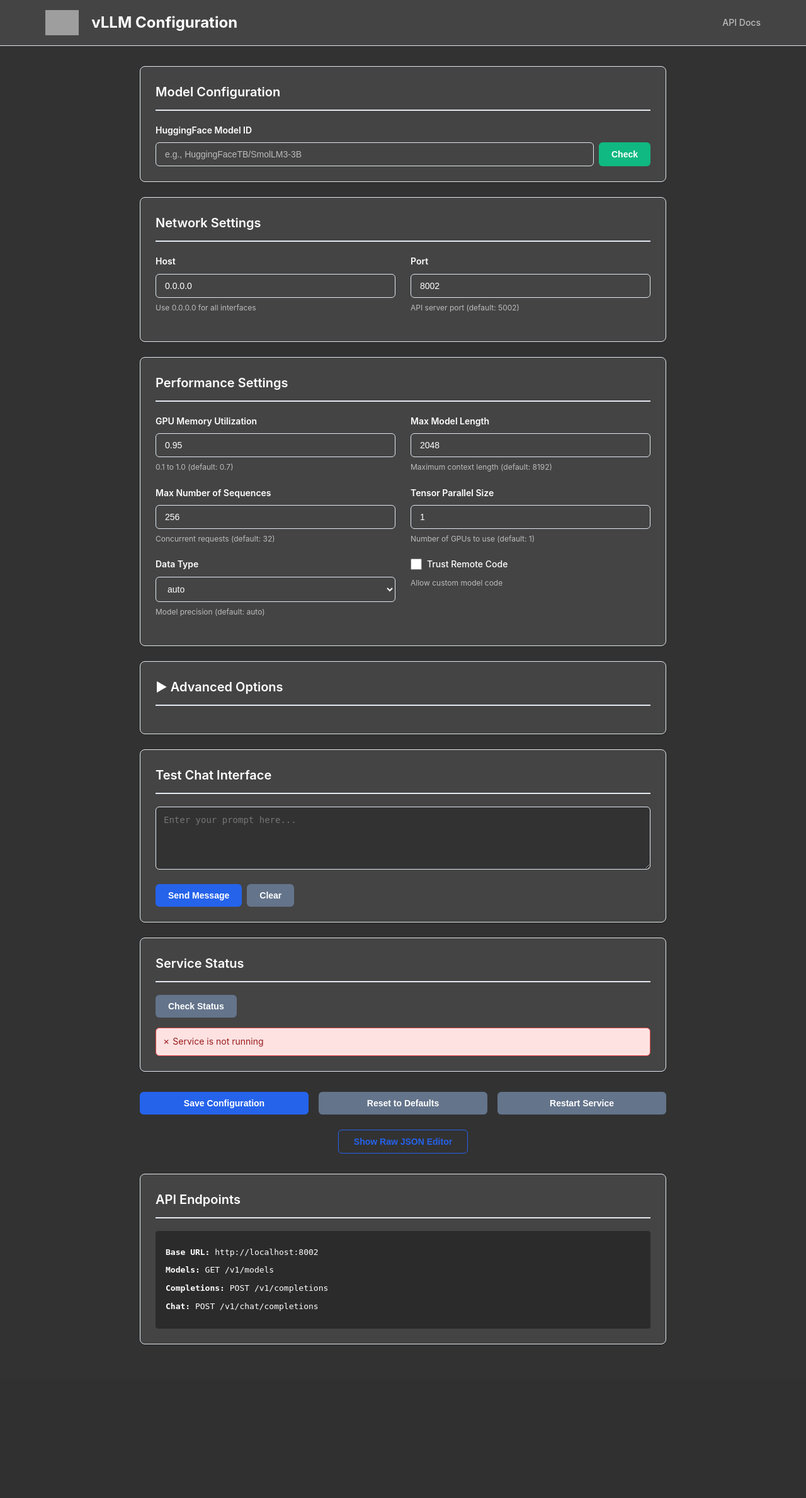
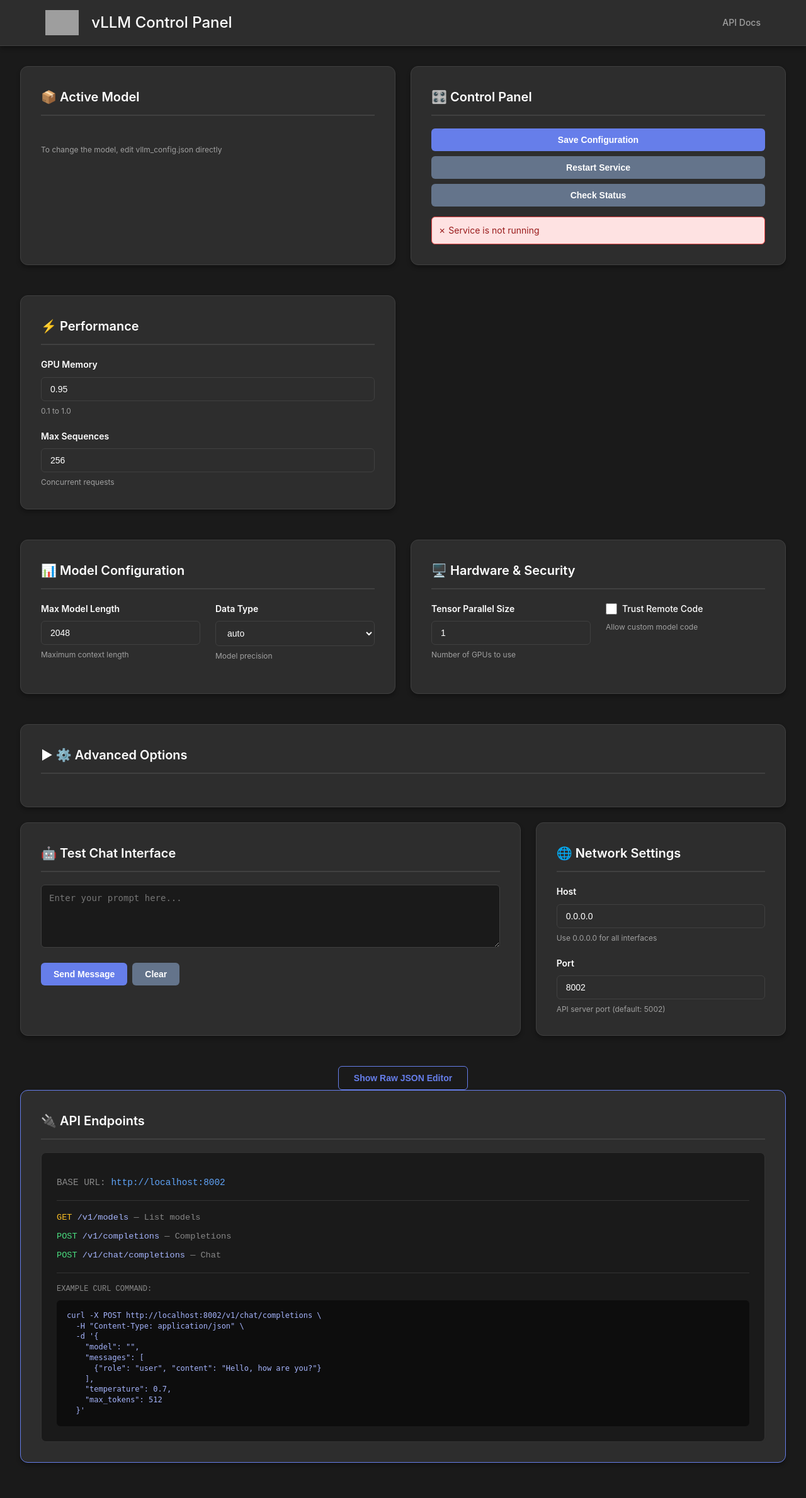
Before and after one commit to MasonGillDev/SLYDInference, a Flask app: page / in a window 1280 px wide. Shown: the whole page at 63% size. Before the commit the page ends 2135 px from the top, so only its background shows below. Run offline with Flask 3, Linux system fonts and the light colour scheme; grey boxes are pictures that could not be loaded.

Commit message:
UI changes

```diff
--- a/SlydLLMSite/static/script.js
+++ b/SlydLLMSite/static/script.js
@@ -1,43 +1,9 @@
-// Check if HuggingFace model is valid
-async function checkModel() {
-    const modelId = document.getElementById('model-id').value;
-    const statusDiv = document.getElementById('model-status');
-
-    if (!modelId) {
-        showStatus(statusDiv, 'Please enter a model ID', 'error');
-        return;
-    }
-
-    // Show loading state
-    statusDiv.textContent = 'Checking model...';
-    statusDiv.className = 'status-message';
-    statusDiv.style.display = 'block';
-
-    try {
-        const response = await fetch(`${window.API_BASE}/check-model`, {
-            method: 'POST',
-            headers: {
-                'Content-Type': 'application/json',
-            },
-            body: JSON.stringify({ model_id: modelId })
-        });
-
-        const data = await response.json();
-
-        if (data.valid) {
-            showStatus(statusDiv, '✓ Model is valid and accessible', 'success');
-        } else {
-            showStatus(statusDiv, '✗ ' + (data.message || 'Model not found'), 'error');
-        }
-    } catch (error) {
-        showStatus(statusDiv, '✗ Error checking model: ' + error.message, 'error');
-    }
-}
+// Check model function is no longer needed since model is read-only
 
 // Save vLLM configuration
 async function saveConfig() {
     const config = {
-        model: document.getElementById('model-id').value,
+        // Model is read-only, get from original config
         host: document.getElementById('host').value,
         port: parseInt(document.getElementById('port').value),
         max_num_seqs: parseInt(document.getElementById('max-num-seqs').value),
--- a/SlydLLMSite/static/style.css
+++ b/SlydLLMSite/static/style.css
@@ -5,18 +5,18 @@
 }
 
 :root {
-    --primary-color: #2563eb;
-    --primary-hover: #1d4ed8;
+    --primary-color: #667eea;
+    --primary-hover: #5a67d8;
     --secondary-color: #64748b;
     --success-color: #10b981;
     --error-color: #ef4444;
-    --background: #323232;
-    --card-background: #444444;
+    --background: #1a1a1a;
+    --card-background: #2d2d2d;
     --text-primary: #ffffff;
-    --text-secondary: #bcbcbc;
-    --border-color: #e2e8f0;
-    --shadow: 0 1px 3px 0 rgba(0, 0, 0, 0.1), 0 1px 2px -1px rgba(0, 0, 0, 0.1);
-    --shadow-lg: 0 10px 15px -3px rgba(0, 0, 0, 0.1), 0 4px 6px -4px rgba(0, 0, 0, 0.1);
+    --text-secondary: #a0a0a0;
+    --border-color: #404040;
+    --shadow: 0 4px 6px rgba(0, 0, 0, 0.3);
+    --shadow-lg: 0 10px 25px rgba(0, 0, 0, 0.5);
 }
 
 body {
@@ -85,11 +85,12 @@
 /* Card Sections */
 .card {
     background-color: var(--card-background);
-    border-radius: 0.5rem;
-    padding: 1.5rem;
+    border-radius: 12px;
+    padding: 2rem;
     margin-bottom: 1.5rem;
     box-shadow: var(--shadow);
     border: 1px solid var(--border-color);
+    transition: transform 0.2s, box-shadow 0.2s;
 }
 
 .section-title {
@@ -372,7 +373,41 @@
     min-width: 160px;
 }
 
+/* Grid Layout Helpers */
+.grid-2-col {
+    display: grid;
+    grid-template-columns: repeat(auto-fit, minmax(500px, 1fr));
+    gap: 1.5rem;
+}
+
+.grid-chat-control {
+    display: grid;
+    grid-template-columns: 2fr 1fr;
+    gap: 1.5rem;
+}
+
 /* Responsive Design */
+@media (max-width: 1400px) {
+    /* 3 columns to 2 columns for top grid */
+    .container > div:first-child {
+        grid-template-columns: repeat(2, 1fr) !important;
+    }
+    /* 4 columns to 2 columns for second grid */
+    .container > div:nth-child(2) {
+        grid-template-columns: repeat(2, 1fr) !important;
+    }
+}
+
+@media (max-width: 968px) {
+    .grid-chat-control {
+        grid-template-columns: 1fr;
+    }
+    /* All grids to single column */
+    .container > div {
+        grid-template-columns: 1fr !important;
+    }
+}
+
 @media (max-width: 768px) {
     .form-row {
         grid-template-columns: 1fr;
--- a/SlydLLMSite/templates/index.html
+++ b/SlydLLMSite/templates/index.html
@@ -3,7 +3,7 @@
 <head>
     <meta charset="UTF-8">
     <meta name="viewport" content="width=device-width, initial-scale=1.0">
-    <title>vLLM Configuration Portal</title>
+    <title>SLYD vLLM Control Panel</title>
     <link rel="stylesheet" href="{{ url_for('static', filename='style.css') }}">
 </head>
 <body>
@@ -12,7 +12,7 @@
         <div class="nav-content">
             <div class="logo-section" style="display: flex; align-items: center;">
                 <img src="https://www.slyd.com/images/SLYD-logo-300x86.webp" alt="SLYD Logo" style="height: 40px; margin-right: 20px;">
-                <h1 style="color: white; margin: 0;">vLLM Configuration</h1>
+                <h1 style="color: white; margin: 0; font-size: 1.5rem; font-weight: 500;">vLLM Control Panel</h1>
             </div>
             <div class="nav-links">
                 <a href="https://docs.vllm.ai/en/latest/serving/openai_compatible_server.html" target="_blank" class="docs-link">API Docs</a>
@@ -21,61 +21,42 @@
     </nav>
 
     <!-- Main Content -->
-    <div class="container">
+    <div class="container" style="max-width: 1600px;">
 
-        <!-- Model Configuration Section -->
+        <!-- Top Grid: Model, Network, Performance -->
+        <div style="display: grid; grid-template-columns: repeat(3, 1fr); gap: 1.5rem; margin-bottom: 1.5rem;">
+
+            <!-- Model Information Section -->
             <div class="card">
-            <h2 class="section-title">Model Configuration</h2>
-
-            <div class="form-group">
-                <label for="model-id">HuggingFace Model ID</label>
-                <div class="input-with-button">
-                    <input type="text"
-                           id="model-id"
-                           value="{{ vllm_config.model }}"
-                           placeholder="e.g., HuggingFaceTB/SmolLM3-3B"
-                           class="input-field flex-1">
-                    <button type="button" class="btn-check" onclick="checkModel()">Check</button>
-                </div>
-                <div id="model-status" class="status-message"></div>
-            </div>
-
-        </div>
-
-        <!-- Network Configuration Section -->
-        <div class="card">
-            <h2 class="section-title">Network Settings</h2>
-
-            <div class="form-row">
-                <div class="form-group">
-                    <label for="host">Host</label>
-                    <input type="text"
-                           id="host"
-                           value="{{ vllm_config.host }}"
-                           class="input-field">
-                    <small class="helper-text">Use 0.0.0.0 for all interfaces</small>
-                </div>
-
-                <div class="form-group">
-                    <label for="port">Port</label>
-                    <input type="number"
-                           id="port"
-                           value="{{ vllm_config.port }}"
-                           min="1"
-                           max="65535"
-                           class="input-field">
-                    <small class="helper-text">API server port (default: 5002)</small>
-                </div>
+                <h2 class="section-title">📦 Active Model</h2>
+                <div style="padding: 0.5rem 0;">
+                    <p style="font-size: 1.1rem; color: var(--primary-color); margin: 0.5rem 0; font-weight: 500;">
+                        {{ vllm_config.model }}
+                    </p>
+                    <small class="helper-text" style="display: block; margin-top: 1rem;">To change the model, edit vllm_config.json directly</small>
                 </div>
             </div>
 
-        <!-- Performance Configuration Section -->
+            <!-- Control Panel -->
             <div class="card">
-            <h2 class="section-title">Performance Settings</h2>
+                <h2 class="section-title">🎛️ Control Panel</h2>
+                <button type="button" class="btn-primary" onclick="saveConfig()" style="width: 100%; margin-bottom: 0.5rem;">
+                    Save Configuration
+                </button>
+                <button type="button" class="btn-secondary" onclick="restartService()" style="width: 100%; margin-bottom: 0.5rem;">
+                    Restart Service
+                </button>
+                <button type="button" class="btn-secondary" onclick="checkServiceStatus()" style="width: 100%;">
+                    Check Status
+                </button>
+                <div id="service-status" class="status-message" style="margin-top: 1rem;"></div>
+            </div>
 
-            <div class="form-row">
+            <!-- Performance Configuration Section (Compact) -->
+            <div class="card">
+                <h2 class="section-title">⚡ Performance</h2>
                 <div class="form-group">
-                    <label for="gpu-memory">GPU Memory Utilization</label>
+                    <label for="gpu-memory">GPU Memory</label>
                     <input type="number"
                            id="gpu-memory"
                            value="{{ vllm_config.gpu_memory_utilization }}"
@@ -83,9 +64,28 @@
                            min="0.1"
                            max="1.0"
                            class="input-field">
-                    <small class="helper-text">0.1 to 1.0 (default: 0.7)</small>
+                    <small class="helper-text">0.1 to 1.0</small>
+                </div>
+                <div class="form-group">
+                    <label for="max-num-seqs">Max Sequences</label>
+                    <input type="number"
+                           id="max-num-seqs"
+                           value="{{ vllm_config.max_num_seqs }}"
+                           min="1"
+                           max="256"
+                           class="input-field">
+                    <small class="helper-text">Concurrent requests</small>
+                </div>
             </div>
 
+        </div> <!-- End top grid -->
+
+        <!-- Second Grid: Model & Hardware Settings -->
+        <div style="display: grid; grid-template-columns: repeat(2, 1fr); gap: 1.5rem; margin-bottom: 1.5rem;">
+
+            <div class="card">
+                <h2 class="section-title">📊 Model Configuration</h2>
+                <div class="form-row">
                     <div class="form-group">
                         <label for="max-model-len">Max Model Length</label>
                         <input type="number"
@@ -94,22 +94,24 @@
                                min="128"
                                max="131072"
                                class="input-field">
-                    <small class="helper-text">Maximum context length (default: 8192)</small>
+                        <small class="helper-text">Maximum context length</small>
+                    </div>
+                    <div class="form-group">
+                        <label for="dtype">Data Type</label>
+                        <select id="dtype" class="input-field">
+                            <option value="auto" {% if vllm_config.dtype == 'auto' %}selected{% endif %}>auto</option>
+                            <option value="float16" {% if vllm_config.dtype == 'float16' %}selected{% endif %}>float16</option>
+                            <option value="bfloat16" {% if vllm_config.dtype == 'bfloat16' %}selected{% endif %}>bfloat16</option>
+                            <option value="float32" {% if vllm_config.dtype == 'float32' %}selected{% endif %}>float32</option>
+                        </select>
+                        <small class="helper-text">Model precision</small>
+                    </div>
                 </div>
             </div>
 
+            <div class="card">
+                <h2 class="section-title">🖥️ Hardware & Security</h2>
                 <div class="form-row">
-                <div class="form-group">
-                    <label for="max-num-seqs">Max Number of Sequences</label>
-                    <input type="number"
-                           id="max-num-seqs"
-                           value="{{ vllm_config.max_num_seqs }}"
-                           min="1"
-                           max="256"
-                           class="input-field">
-                    <small class="helper-text">Concurrent requests (default: 32)</small>
-                </div>
-
                     <div class="form-group">
                         <label for="tensor-parallel">Tensor Parallel Size</label>
                         <input type="number"
@@ -118,22 +120,8 @@
                                min="1"
                                max="8"
                                class="input-field">
-                    <small class="helper-text">Number of GPUs to use (default: 1)</small>
+                        <small class="helper-text">Number of GPUs to use</small>
                     </div>
-            </div>
-
-            <div class="form-row">
-                <div class="form-group">
-                    <label for="dtype">Data Type</label>
-                    <select id="dtype" class="input-field">
-                        <option value="auto" {% if vllm_config.dtype == 'auto' %}selected{% endif %}>auto</option>
-                        <option value="float16" {% if vllm_config.dtype == 'float16' %}selected{% endif %}>float16</option>
-                        <option value="bfloat16" {% if vllm_config.dtype == 'bfloat16' %}selected{% endif %}>bfloat16</option>
-                        <option value="float32" {% if vllm_config.dtype == 'float32' %}selected{% endif %}>float32</option>
-                    </select>
-                    <small class="helper-text">Model precision (default: auto)</small>
-                </div>
-
                     <div class="form-group">
                         <label class="checkbox-label">
                             <input type="checkbox"
@@ -146,11 +134,13 @@
                 </div>
             </div>
 
+        </div>
+
         <!-- Advanced Options Section (Collapsible) -->
         <div class="card">
             <h2 class="section-title" style="cursor: pointer; user-select: none;" onclick="toggleAdvancedOptions()">
                 <span id="advanced-arrow" style="display: inline-block; transition: transform 0.3s;">▶</span>
-                Advanced Options
+                ⚙️ Advanced Options
             </h2>
 
             <div id="advanced-options" style="display: none;">
@@ -368,9 +358,12 @@
             </div>
         </div>
 
+        <!-- Grid for Chat and Control Panel -->
+        <div style="display: grid; grid-template-columns: 2fr 1fr; gap: 1.5rem; margin-bottom: 1.5rem;">
+
             <!-- Chat Test Interface -->
             <div class="card">
-            <h2 class="section-title">Test Chat Interface</h2>
+                <h2 class="section-title">🤖 Test Chat Interface</h2>
             <div class="chat-container">
                 <div class="chat-input-group">
                     <textarea id="chat-prompt"
@@ -431,21 +424,30 @@
             </div>
         </div>
 
-        <!-- Service Status Card -->
+            <!-- Network Configuration Section -->
             <div class="card">
-            <h2 class="section-title">Service Status</h2>
-            <div id="service-info">
-                <button type="button" class="btn-secondary" onclick="checkServiceStatus()">Check Status</button>
+                <h2 class="section-title">🌐 Network Settings</h2>
+                <div class="form-group">
+                    <label for="host">Host</label>
+                    <input type="text"
+                           id="host"
+                           value="{{ vllm_config.host }}"
+                           class="input-field">
+                    <small class="helper-text">Use 0.0.0.0 for all interfaces</small>
                 </div>
-            <div id="service-status" class="status-message" style="margin-top: 1rem;"></div>
+                <div class="form-group">
+                    <label for="port">Port</label>
+                    <input type="number"
+                           id="port"
+                           value="{{ vllm_config.port }}"
+                           min="1"
+                           max="65535"
+                           class="input-field">
+                    <small class="helper-text">API server port (default: 5002)</small>
+                </div>
             </div>
 
-        <!-- Action Buttons -->
-        <div class="action-buttons">
-            <button type="button" class="btn-primary" onclick="saveConfig()">Save Configuration</button>
-            <button type="button" class="btn-secondary" onclick="resetToDefaults()">Reset to Defaults</button>
-            <button type="button" class="btn-secondary" onclick="restartService()">Restart Service</button>
-        </div>
+        </div> <!-- End grid -->
 
         <!-- Raw JSON Editor Toggle -->
         <div style="margin-top: 1.5rem; text-align: center;">
@@ -470,17 +472,53 @@
             </div>
         </div>
 
+        <!-- Bottom Grid for API and Raw Editor -->
+        <div style="display: grid; grid-template-columns: 1fr; gap: 1.5rem;">
+
             <!-- API Endpoints Info -->
-        <div class="card" style="margin-top: 2rem;">
-            <h2 class="section-title">API Endpoints</h2>
-            <div style="font-family: monospace; background: #2b2b2b; padding: 1rem; border-radius: 4px; color: #333;">
-                <p style="margin: 0.5rem 0; color: #ffffff;"><strong>Base URL:</strong> http://{{ request.host.split(':')[0] }}:{{ vllm_config.port }}</p>
-                <p style="margin: 0.5rem 0; color: #ffffff;"><strong>Models:</strong> GET /v1/models</p>
-                <p style="margin: 0.5rem 0; color: #ffffff;"><strong>Completions:</strong> POST /v1/completions</p>
-                <p style="margin: 0.5rem 0; color: #ffffff;"><strong>Chat:</strong> POST /v1/chat/completions</p>
+            <div class="card" style="border: 1px solid #667eea;">
+                <h2 class="section-title">🔌 API Endpoints</h2>
+            <div style="font-family: 'Courier New', monospace; background: #1a1a1a; padding: 1.5rem; border-radius: 8px; border: 1px solid #333;">
+                <p style="margin: 0.75rem 0; color: #4ade80; font-size: 0.9rem;">
+                    <span style="color: #888;">BASE URL:</span>
+                    <span style="color: #60a5fa;">http://{{ request.host.split(':')[0] }}:{{ vllm_config.port }}</span>
+                </p>
+                <hr style="border: none; border-top: 1px solid #333; margin: 1rem 0;">
+                <p style="margin: 0.5rem 0; color: #fff; font-size: 0.85rem;">
+                    <span style="color: #fbbf24;">GET</span>
+                    <span style="color: #a5b4fc;">/v1/models</span>
+                    <span style="color: #888;">— List models</span>
+                </p>
+                <p style="margin: 0.5rem 0; color: #fff; font-size: 0.85rem;">
+                    <span style="color: #4ade80;">POST</span>
+                    <span style="color: #a5b4fc;">/v1/completions</span>
+                    <span style="color: #888;">— Completions</span>
+                </p>
+                <p style="margin: 0.5rem 0; color: #fff; font-size: 0.85rem;">
+                    <span style="color: #4ade80;">POST</span>
+                    <span style="color: #a5b4fc;">/v1/chat/completions</span>
+                    <span style="color: #888;">— Chat</span>
+                </p>
+                <hr style="border: none; border-top: 1px solid #333; margin: 1rem 0;">
+                <p style="margin: 0.5rem 0; color: #888; font-size: 0.75rem;">EXAMPLE CURL COMMAND:</p>
+                <div style="background: #0d0d0d; padding: 1rem; border-radius: 6px; margin-top: 0.5rem; overflow-x: auto;">
+                    <pre style="margin: 0; color: #a5b4fc; font-size: 0.75rem; line-height: 1.4;">curl -X POST http://{{ request.host.split(':')[0] }}:{{ vllm_config.port }}/v1/chat/completions \
+  -H "Content-Type: application/json" \
+  -d '{
+    "model": "{{ vllm_config.model }}",
+    "messages": [
+      {"role": "user", "content": "Hello, how are you?"}
+    ],
+    "temperature": 0.7,
+    "max_tokens": 512
+  }'</pre>
                 </div>
             </div>
         </div>
+
+        </div> <!-- End bottom grid -->
+
+    </div> <!-- End container -->
 
     <script>
         // Set API base URL for fetch requests (empty for same origin)
--- a/SlydLLMSite/vllm_config.json
+++ b/SlydLLMSite/vllm_config.json
@@ -1,4 +1,5 @@
 {
+  "model": "HuggingFaceTB/SmolLM3-3B",
   "dtype": "auto",
   "gpu_memory_utilization": 0.95,
   "host": "0.0.0.0",
```
Lines whose indentation alone changed are shown as unchanged.
